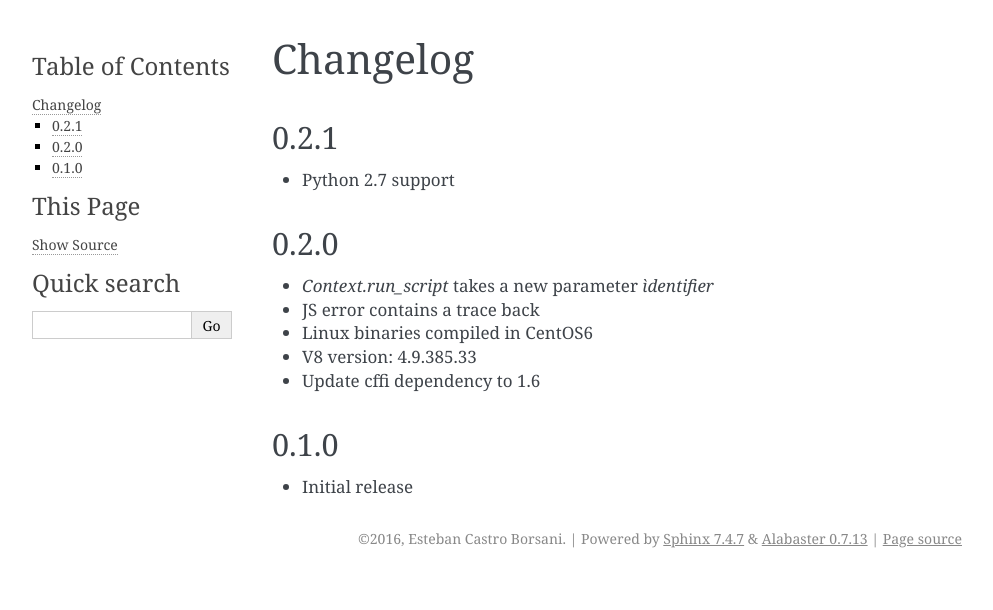
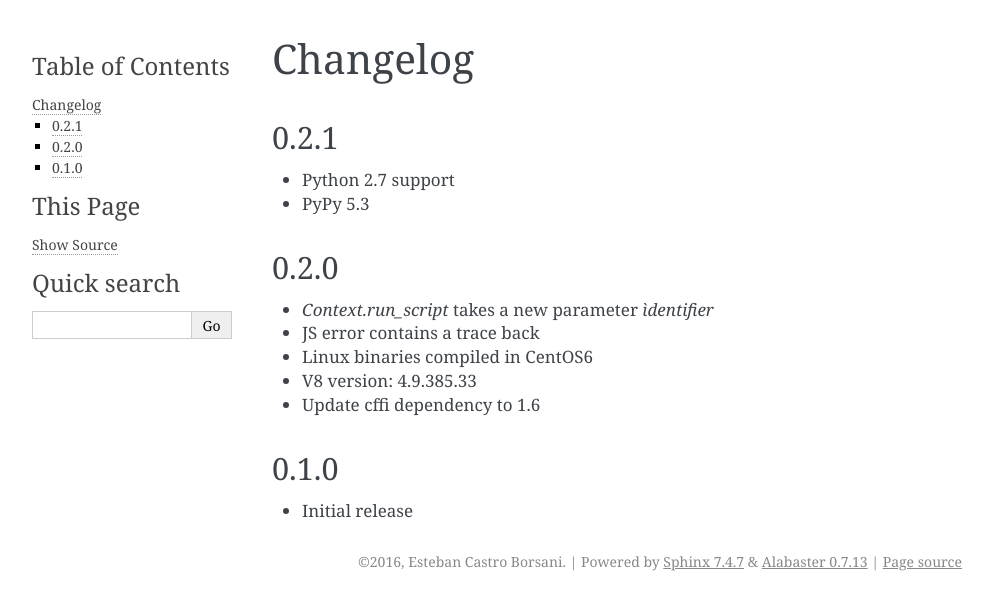
Before and after one commit to nitely/v8-cffi, a Sphinx documentation site: the page built from docs/changelog.rst, in a window 1280 px wide. Shown: the top 610 px of the page, without its empty margins (148-1141 px from the left). Built offline with Sphinx 7.4.7, drawn with Linux system fonts in a browser that asks for light colours.

Commit message:
PyPy in readme, changelog and docs

```diff
--- a/CHANGELOG.md
+++ b/CHANGELOG.md
@@ -2,6 +2,7 @@
 ==================
 
 * Python 2.7 support
+* PyPy 5.3
 
 0.2.0
 ==================
--- a/docs/installation.rst
+++ b/docs/installation.rst
@@ -6,7 +6,7 @@ Installation
 Compatibility
 -------------
 
-* Python 2.7, 3.4 and 3.5
+* Python 2.7, 3.4, 3.5 and PyPy 5.3
 
 .. Note::
 
```
Also changed, not shown: README.md (+1 -1 lines).
